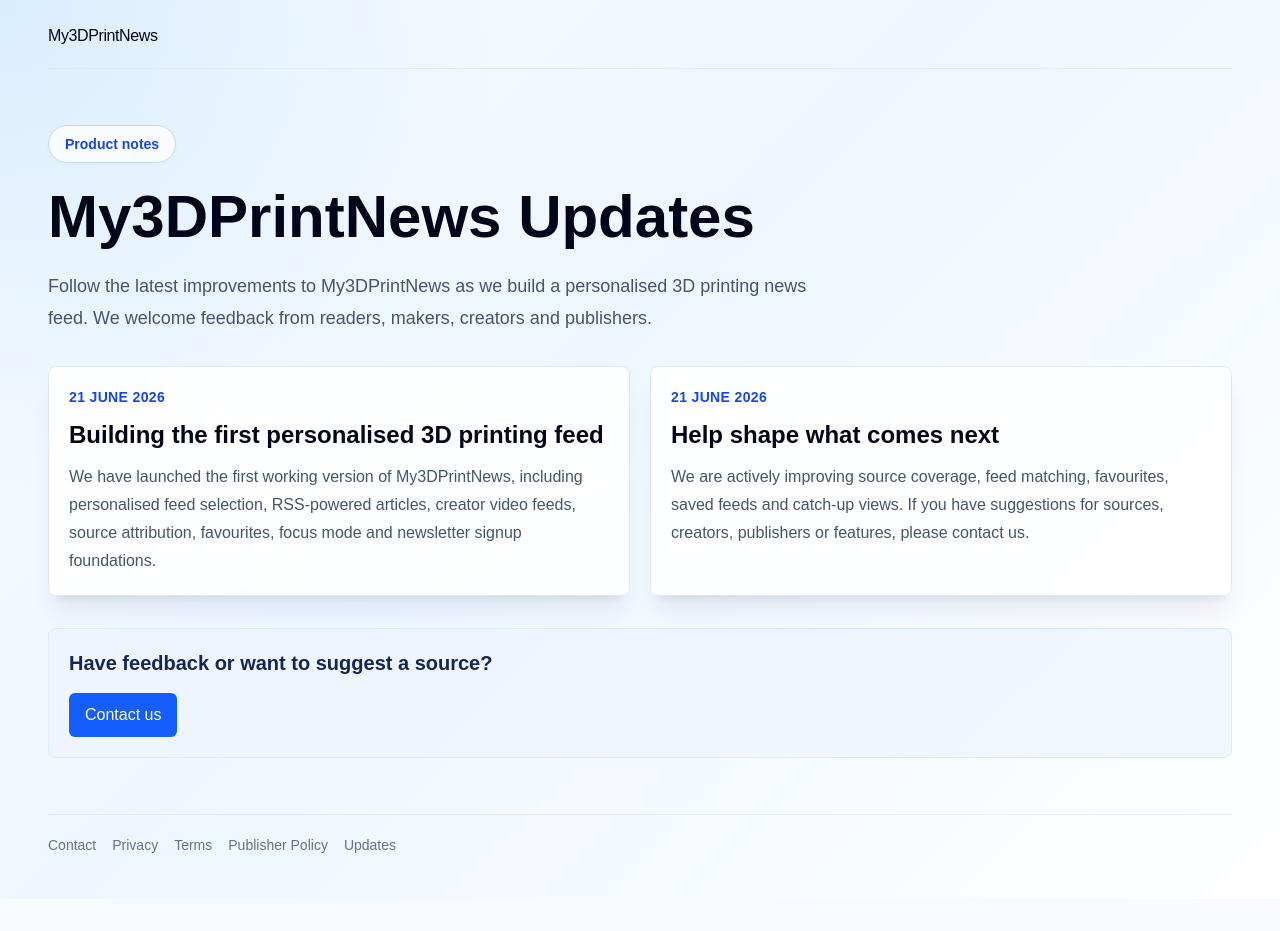
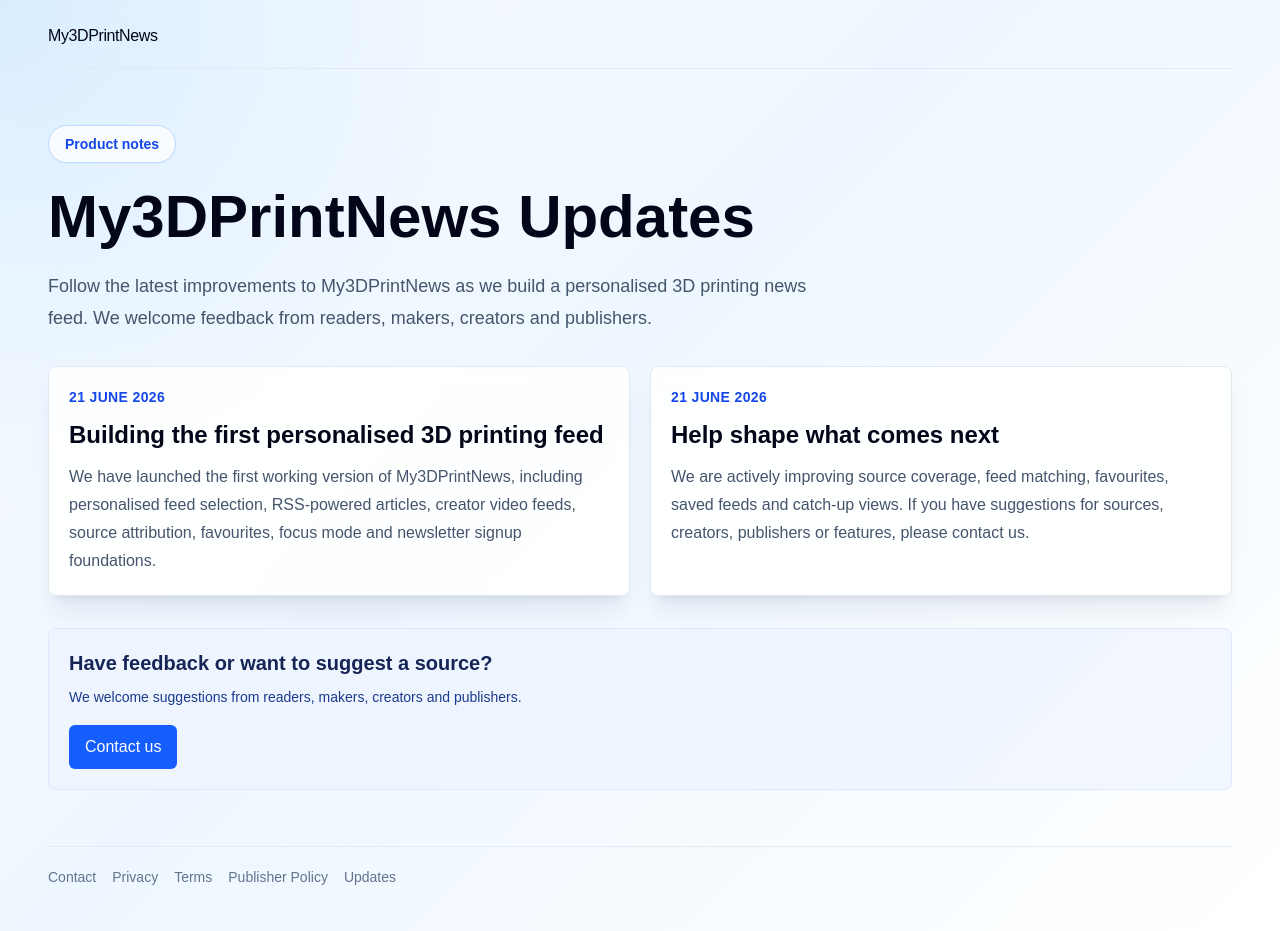
Before and after one commit to EchoiiProject/My3DPrintNews, a Next.js app: page /updates in a window 1280 px wide. Before the commit the page ends 899 px from the top, so only its background shows below. Built offline with nearby package versions, Linux system fonts and the light colour scheme.

Commit message:
Updates moved to be vertical specific

```diff
--- a/app/updates/page.tsx
+++ b/app/updates/page.tsx
@@ -1,20 +1,6 @@
 import Link from "next/link";
+import { updatePosts } from "../../config/my3dprintnews/updates";
 import { FooterLinks } from "../footer-links";
-
-const updatePosts = [
-  {
-    title: "Building the first personalised 3D printing feed",
-    date: "21 June 2026",
-    content:
-      "We have launched the first working version of My3DPrintNews, including personalised feed selection, RSS-powered articles, creator video feeds, source attribution, favourites, focus mode and newsletter signup foundations.",
-  },
-  {
-    title: "Help shape what comes next",
-    date: "21 June 2026",
-    content:
-      "We are actively improving source coverage, feed matching, favourites, saved feeds and catch-up views. If you have suggestions for sources, creators, publishers or features, please contact us.",
-  },
-];
 
 export default function UpdatesPage() {
   return (
@@ -67,6 +53,10 @@
             <h2 className="text-xl font-bold text-blue-950">
               Have feedback or want to suggest a source?
             </h2>
+            <p className="mt-2 max-w-2xl text-sm leading-6 text-blue-900">
+              We welcome suggestions from readers, makers, creators and
+              publishers.
+            </p>
             <Link
               className="mt-4 inline-flex min-h-11 items-center justify-center rounded-md bg-blue-600 px-4 text-sm font-bold text-white transition hover:bg-blue-700 focus:outline-none focus-visible:ring-4 focus-visible:ring-blue-200"
               href="/contact"
--- /dev/null
+++ b/config/my3dprintnews/updates.ts
@@ -0,0 +1,22 @@
+export type UpdatePost = {
+  title: string;
+  date: string;
+  content: string;
+};
+
+// Vertical-specific updates for My3DPrintNews. Future white-label verticals can
+// provide their own updates stream while reusing the /updates page structure.
+export const updatePosts: UpdatePost[] = [
+  {
+    title: "Building the first personalised 3D printing feed",
+    date: "21 June 2026",
+    content:
+      "We have launched the first working version of My3DPrintNews, including personalised feed selection, RSS-powered articles, creator video feeds, source attribution, favourites, focus mode and newsletter signup foundations.",
+  },
+  {
+    title: "Help shape what comes next",
+    date: "21 June 2026",
+    content:
+      "We are actively improving source coverage, feed matching, favourites, saved feeds and catch-up views. If you have suggestions for sources, creators, publishers or features, please contact us.",
+  },
+];
```
